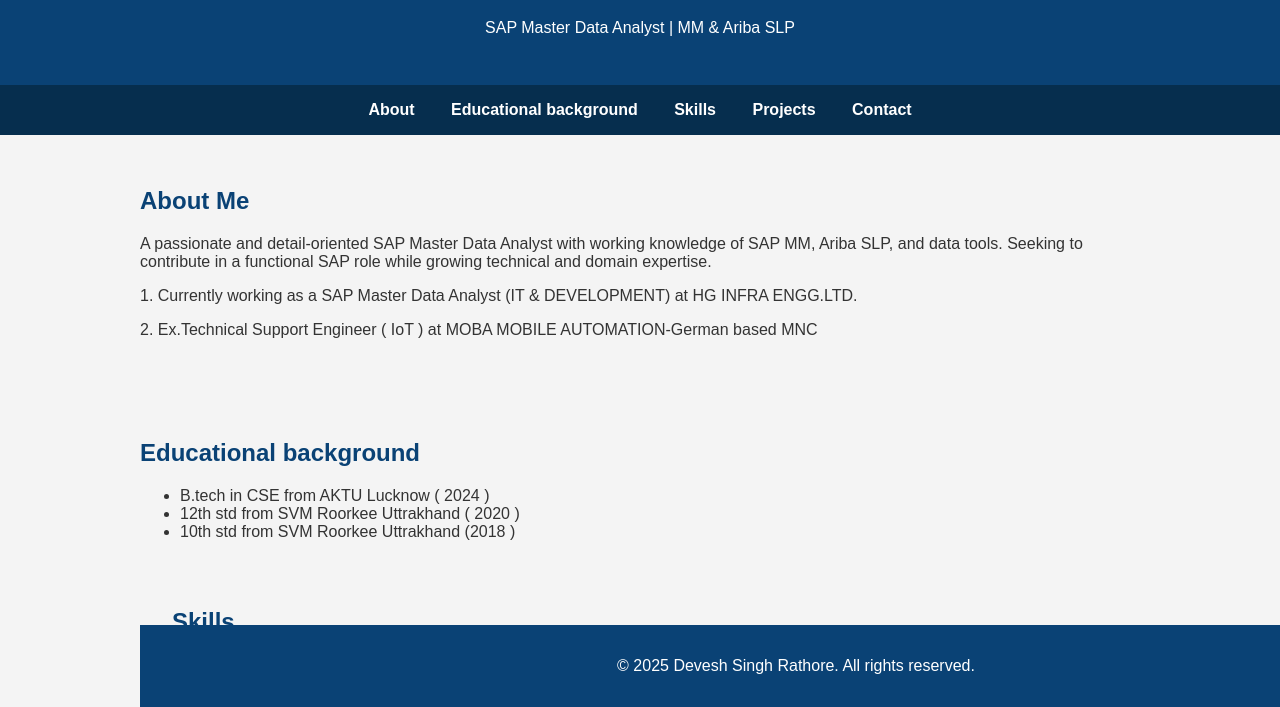
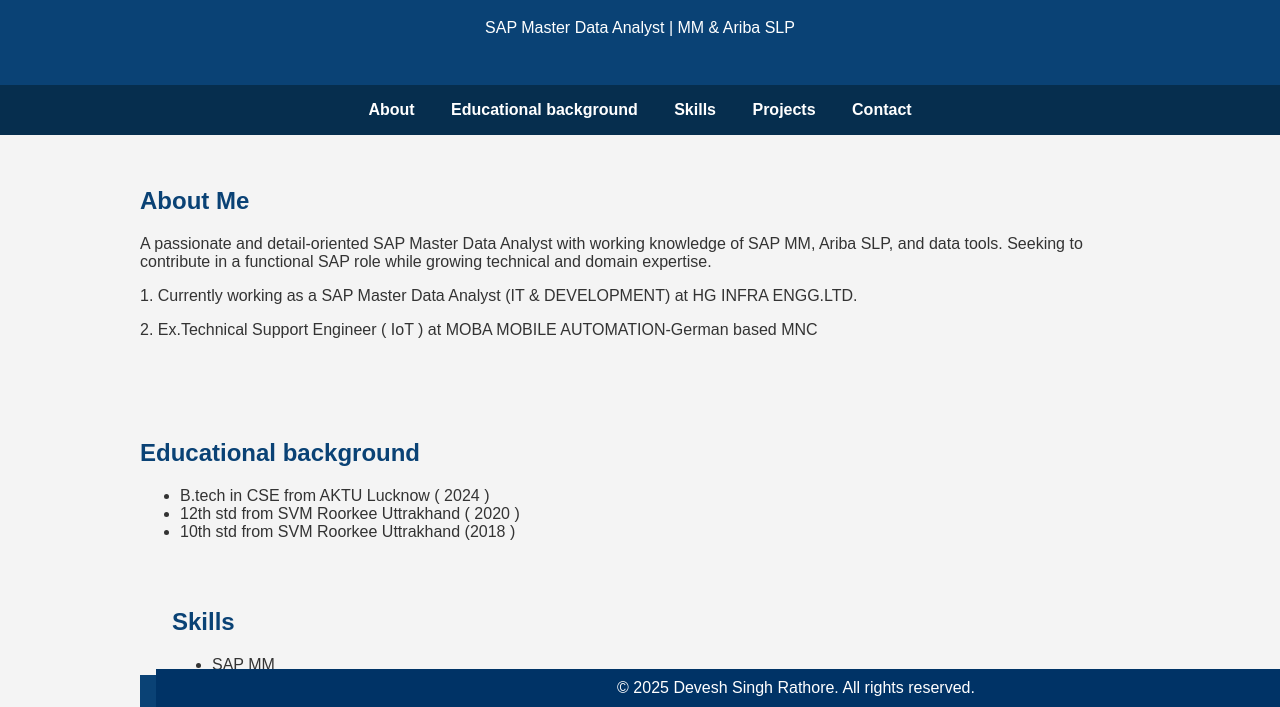
Before and after one commit to Deveshsrathore/Devesh-S-Rathore, a plain HTML site: page index.html in a window 1280 px wide. Shown: the part 93-800 px from the top of the page. Drawn offline with Linux system fonts and the light colour scheme.

Commit message:
Update index.html
Signed-off-by: Devesh S Rathore <deveshrke2002@gmail.com>

```diff
--- a/index.html
+++ b/index.html
@@ -108,7 +108,9 @@
   </section>
 
   <footer>
-    <p>&copy; 2025 Devesh Singh Rathore. All rights reserved.</p>
-  </footer>
+    <footer style="width: 100%; background-color: #003366; color: white; text-align: center; padding: 10px 0;">
+  © 2025 Devesh Singh Rathore. All rights reserved.
+</footer>
+
 </body>
 </html>
```
